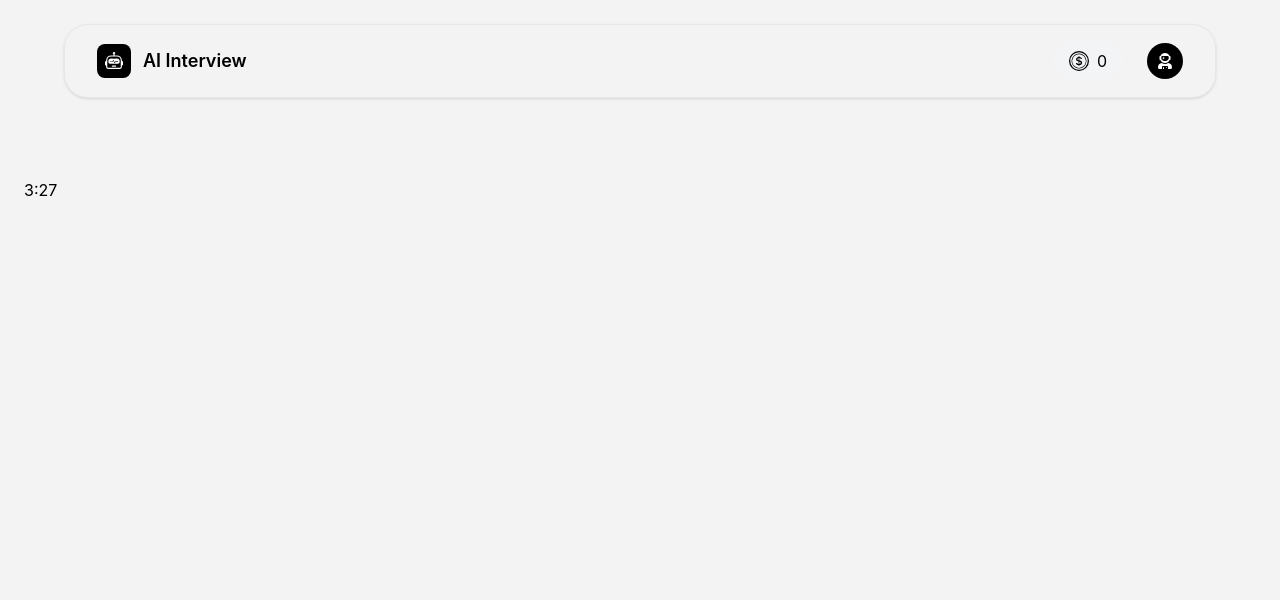
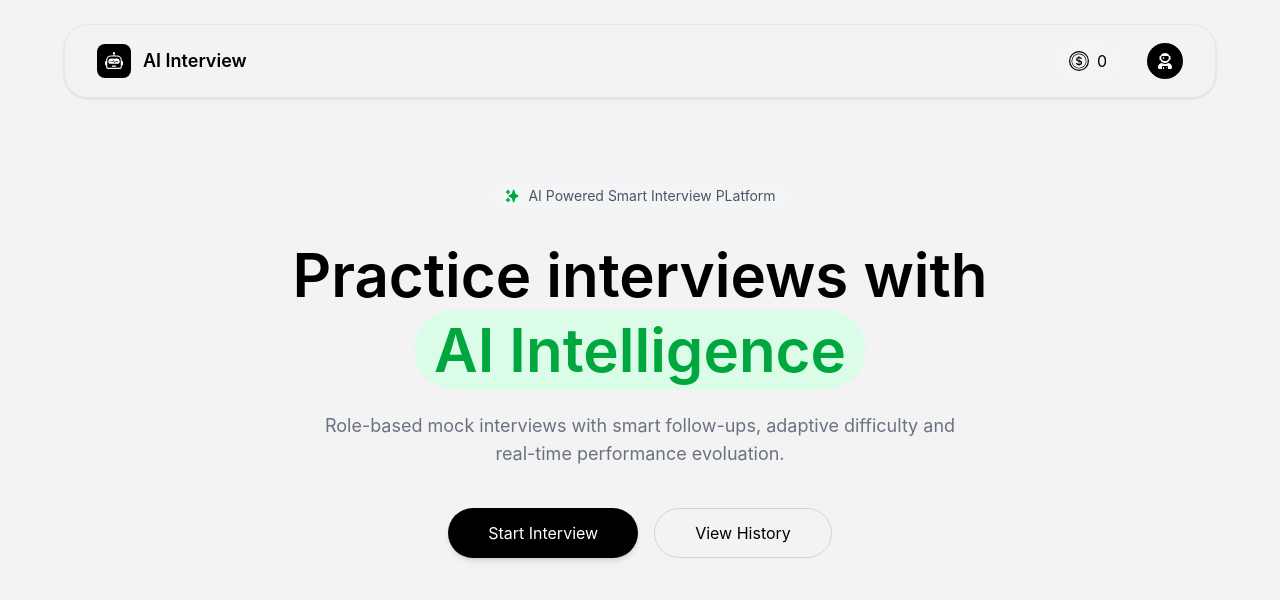
Before and after one commit to udayveershaktawat/AI-Interviewer, a React (Vite) app in the folder frontend/: page / in a window 1280 px wide. Shown: the top 600 px of the page. Built offline with nearby package versions, Linux system fonts and the light colour scheme; no server answers.

Commit message:
home page

```diff
--- a/frontend/src/pages/Home.jsx
+++ b/frontend/src/pages/Home.jsx
@@ -1,4 +1,5 @@
 import React from 'react'
+import { motion } from "motion/react"
 import Navbar from '../components/Navbar'
 import { useSelector } from 'react-redux'
 import {BsRobot,
@@ -10,18 +11,86 @@ import {BsRobot,
 
 } from "react-icons/bs"
 import { HiSparkles } from 'react-icons/hi'
+import { useState } from 'react'
+import AuthModel from '../components/AuthModel'
+import { useNavigate } from 'react-router-dom'
 
 const Home = () => {
   const {userData} = useSelector((state)=>state.user)
+  const [showAuth,setShowAuth] = useState(false)
+  const navigate = useNavigate()
   return (
     <div className='min-h-screen flex flex-col bg-[#f3f3f3]'>
       <Navbar/>
 
       <div className='flex-1 px-6 py-20'>
-        3:27
+        <div className='flex justify-center mb-6'>
+          <div className='bg-gray-100 text-gray-600 text-sm px-4 py-2 rounded-full flex items-center gap-2'>
+            <HiSparkles size={16} className='bg-green-50 text-green-600'/>
+            AI Powered Smart Interview PLatform
+          </div>
+
+        </div>
+         <div className=' text-center mb-28'>
+            <motion.h1
+            initial={{opacity:0,y:30}}
+            animate={{opacity:1,y:0}}
+            transition={{duration:0.6}}
+             className="text-4xl md:text-6xl font-semibold leading-tight max-w-4xl mx-auto">
+              Practice interviews with
+              <span className='relative inline-block'>
+                <span className='bg-green-100 text-green-600 px-5 py-1 rounded-full'>
+                  AI Intelligence
+                </span>
+              </span>
+            </motion.h1>
+            <motion.p
+            initial={{opacity:0}}
+            animate={{opacity:1}}
+            transition={{duration:0.8}}
+             className='text-gray-500 mt-6 max-w-2xl mx-auto text-lg'>
+              Role-based mock interviews with smart follow-ups,
+              adaptive difficulty and real-time performance
+              evoluation.
+             </motion.p>
+             <div className='flex flex-wrap justify-center gap-4 mt-10'>
+              <motion.button
+              onClick={()=>{
+                if(!userData){
+                  setShowAuth(true)
+                  return
+                }
+                navigate("/interview")
+              }}
+              className='bg-black text-white px-10 py-3 rounded-full hover:opacity-90 trnasition shadow-md'
+                 whileHover={{opacity:0.7, scale:1.03}}
+            whileTap={{opacity:1, scale:0.98}}
+              >
+                Start Interview
+
+              </motion.button>
+                <motion.button
+              onClick={()=>{
+                if(!userData){
+                  setShowAuth(true)
+                  return
+                }
+                navigate("/history")
+              }}
+              className='border border-gray-300 px-10 py-3 rounded-full hover:bg-gray-100 transition'
+                 whileHover={{opacity:0.7, scale:1.03}}
+            whileTap={{opacity:1, scale:0.98}}
+              >
+                View History
+
+              </motion.button>
+
+             </div>
+             </div>
 
 
       </div>
+      {showAuth && <AuthModel onClose={()=>setShowAuth(false)}/>}
 
     </div>
   )
```
Also changed, not shown: 1 other file (tests, documents, lock files or other folders).
